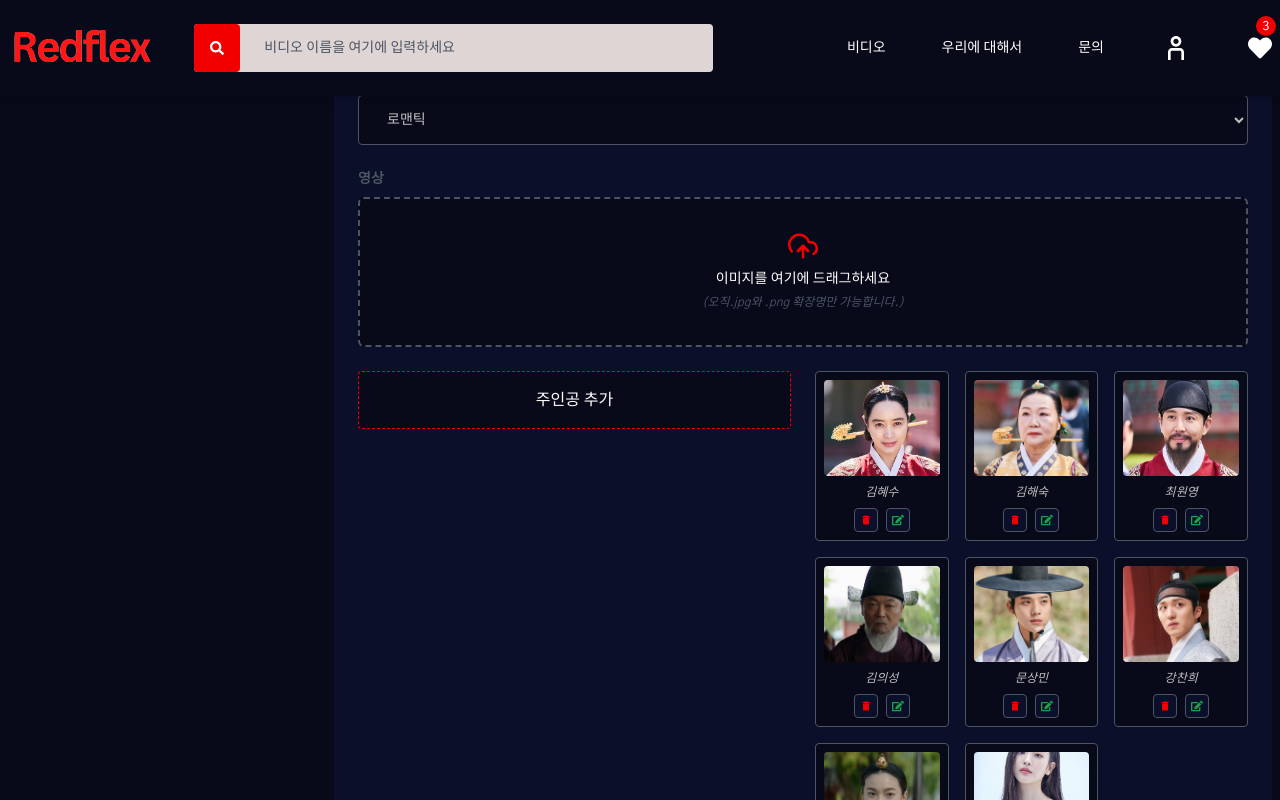
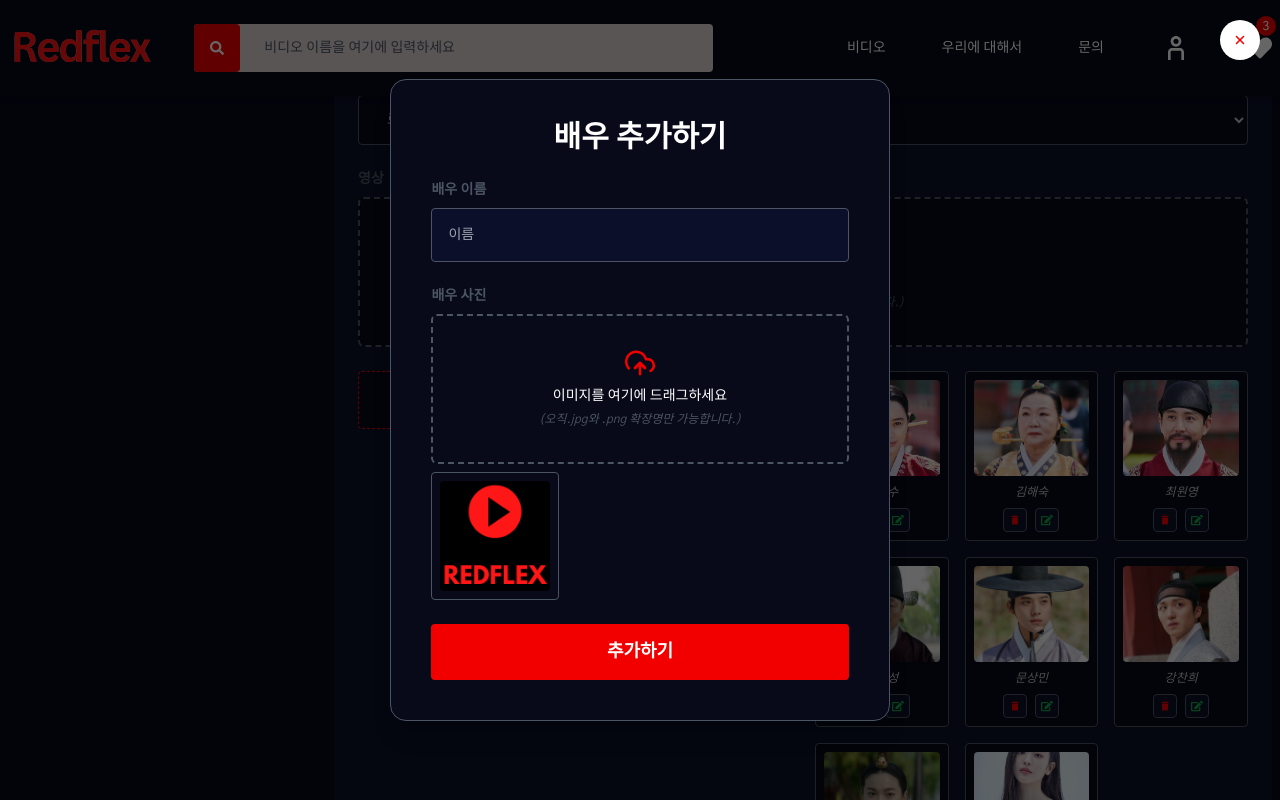
Before and after one commit to Jangchaeyun/redflex, a React (Create React App) app: page /addvideo in a window 1280 px wide. Both pictures are taken after a click on the button "주인공 추가". Shown: the part 921-1721 px from the top of the page. Built offline with nearby package versions, Linux system fonts and the light colour scheme.

Commit message:
Popup Screen

```diff
--- /dev/null
+++ b/src/Components/Modals/CastsModal.js
@@ -0,0 +1,45 @@
+import React from 'react'
+import Uploader from '../Uploader'
+import { Input } from '../UsedInputs'
+import MainModal from './MainModal'
+
+function CastsModal({ modalOpen, setModalOpen, cast}) {
+  return (
+    <MainModal modalOpen={modalOpen} setModalOpen={setModalOpen}>
+        <div className='inline-block sm:4/5 border border-border md:w-3/5 lg:w-2/5 w-full align-middle p-10 overflow-y-auto h-full bg-main text-white shadow-xl rounded-2xl'>
+            <h2 className='text-3xl font-bold'>{cast ? "배우 업데이트" : "배우 추가하기"}</h2>
+            <form className='flex flex-col gap-6 text-left mt-6'>
+                <Input
+                    label="배우 이름"
+                    placeholder={cast ? cast.fullName : "이름"}
+                    type="text"
+                    bg={false}
+                />
+                <div className='flex flex-col gap-2'>
+                    <p className='text-border font-semibold text-sm'>
+                        배우 사진
+                    </p>
+                    <Uploader />
+                    <div className='w-32 h-32 p-2 bg-main border border-border rounded'>
+                        <img
+                            src={`/images/${cast ? cast.image : "user.png"}`}
+                            alt={cast?.fullName}
+                            className='w-full h-full object-cover rounded'
+                        />
+                    </div>
+                </div>
+                <button
+                    onClick={() => setModalOpen(false)}
+                    className='w-full flex-rows gap-4 py-3 text-lg font-bold hover:bg-transparent hover:bg-dry border-2 border-subMain rounded bg-subMain text-white'
+                >
+                    {
+                        cast ? "업데이트" : "추가하기"
+                    }
+                </button>
+            </form>
+        </div>
+    </MainModal>
+  )
+}
+
+export default CastsModal
--- /dev/null
+++ b/src/Components/Modals/ShareModal.js
@@ -0,0 +1,64 @@
+import React from 'react'
+import { FaFacebook, FaPinterest, FaTelegram, FaTwitter, FaWhatsapp } from 'react-icons/fa'
+import { MdEmail } from 'react-icons/md';
+import { FacebookShareButton, PinterestShareButton, TelegramShareButton, TwitterShareButton, WhatsappShareButton, EmailShareButton } from 'react-share'
+import MainModal from './MainModal'
+
+function ShareMovieModal({ modalOpen, setModalOpen, movie}) {
+    const shareData = [
+        {
+            icon:FaFacebook,
+            shareButton:FacebookShareButton
+        },
+        {
+            icon:FaTwitter,
+            shareButton:TwitterShareButton
+        },
+        {
+            icon:FaWhatsapp,
+            shareButton:WhatsappShareButton
+        },
+        {
+            icon: FaTelegram,
+            shareButton:TelegramShareButton
+        },
+        {
+            icon:FaWhatsapp,
+            shareButton:WhatsappShareButton
+        },
+        {
+            icon:FaPinterest,
+            shareButton:PinterestShareButton
+        },
+        {
+            icon:MdEmail,
+            shareButton:EmailShareButton,
+        },
+    ];
+
+    const url = `${window.location.protocol}//${window.location.protocol}/video/${movie.name}`
+  return (
+    <MainModal modalOpen={modalOpen} setModalOpen={setModalOpen}>
+        <div className='inline-block sm:4/5 border border-border md:w-3/5 lg:w-2/5 w-full align-middle p-10 overflow-y-auto h-full bg-main text-white shadow-xl rounded-2xl'>
+            <h2 className='text-2xl font-bold'>공유 <span className='text-xl font-bold'>"{movie?.name}"</span></h2>
+            <form className='flex-rows flex-wrap gap-6 mt-6'>
+                {
+                    shareData.map((data, index) => (
+                        <data.shareButton
+                            key={index}
+                            url={url}
+                            quote="Redflex | Free Videos Site"
+                        >
+                            <div className='w-12 transitions hover:bg-subMain flex-colo text-lg h-12 bg-white rounded bg-opacity-30'>
+                                <data.icon />
+                            </div>
+                        </data.shareButton>
+                    ))
+                }
+            </form>
+        </div>
+    </MainModal>
+  )
+}
+
+export default ShareMovieModal
--- a/src/Components/Single/MovieInfo.js
+++ b/src/Components/Single/MovieInfo.js
@@ -4,7 +4,7 @@ import { FiLogIn } from 'react-icons/fi'
 import { Link } from 'react-router-dom'
 import FlexVideoItems from '../FlexVideoItems'
 
-function MovieInfo({movie}) {
+function MovieInfo({movie, setModalOpen}) {
   return (
     <div className='w-full xl:h-screen relative text-white'>
         <img
@@ -40,7 +40,9 @@ function MovieInfo({movie}) {
                         </p>
                         <div className='grid sm:grid-cols-5 grid-cols-2 gap-4 p-6 bg-main border border-gray-800 rounded-lg'>
                             {/* share */}
-                            <div className='col-span-1 flex-colo border-r border-border'>
+                            <div
+                                onClick={() => setModalOpen(true)}
+                                className='col-span-1 flex-colo border-r border-border'>
                                 <button className='w-10 h-10 flex-colo rounded-lg bg-white bg-opacity-20'>
                                     <FaShareAlt />
                                 </button>
--- a/src/Screens/Dashboard/Admin/AddVideo.js
+++ b/src/Screens/Dashboard/Admin/AddVideo.js
@@ -1,4 +1,4 @@
-import React from 'react'
+import React, { useEffect, useState } from 'react'
 import Uploader from '../../../Components/Uploader'
 import { Input, Message, Select } from '../../../Components/UsedInputs'
 import { CategoriesData } from '../../../Data/CategoriesData'
@@ -7,10 +7,20 @@ import SideBar from '../SideBar'
 import { MdDelete } from 'react-icons/md'
 import { FaEdit } from 'react-icons/fa'
 import { ImUpload } from 'react-icons/im'
+import CastsModal from '../../../Components/Modals/CastsModal'
 
 function AddVideo() {
+    const [modalOpen, setModalOpen] = useState(false);
+    const [cast, setCast] = useState(null);
+
+    useEffect(() => {
+        if(modalOpen === false) {
+            setCast();
+        }
+    }, [modalOpen])
   return (
       <SideBar>
+        <CastsModal modalOpen={modalOpen} setModalOpen={setModalOpen} cast={cast} />
         <div className='flex flex-col gap-6'>
           <h2 className='text-xl font-bold'>비디오 추가</h2>
           <div className='w-full grid md:grid-cols-2 gap-6'>
@@ -90,7 +100,10 @@ function AddVideo() {
         </div>
           {/* CASTS */}
           <div className='w-full grid lg:grid-cols-2 gap-6 items-start'>
-            <button className='w-full py-4 bg-main border border-subMain border-dashed text-white rounded'>
+            <button
+                onClick={() => setModalOpen(true)}
+                className='w-full py-4 bg-main border border-subMain border-dashed text-white rounded'
+            >
                 주인공 추가
             </button>
             <div className='grid 2xl:grid-cols-4 lg:grid-cols-3 sm:grid-cols-4 grid-cols-2 gap-4'>
@@ -110,7 +123,12 @@ function AddVideo() {
                                 <button className='w-6 h-6 flex-colo bg-dry border border-border text-subMain rounded'>
                                     <MdDelete />
                                 </button>
-                                <button className='w-6 h-6 flex-colo bg-dry border border-border text-green-600 rounded'>
+                                <button
+                                    onClick={() =>{
+                                        setCast(user);
+                                        setModalOpen(true)}
+                                    }
+                                    className='w-6 h-6 flex-colo bg-dry border border-border text-green-600 rounded'>
                                     <FaEdit />
                                 </button>
                             </div>
--- a/src/Screens/SingleVideo.js
+++ b/src/Screens/SingleVideo.js
@@ -1,4 +1,4 @@
-import React from 'react'
+import React, { useState } from 'react'
 import { useParams } from 'react-router-dom'
 import MovieCasts from '../Components/Single/MovieCasts'
 import MovieInfo from '../Components/Single/MovieInfo'
@@ -8,8 +8,10 @@ import { Videos } from '../Data/VideosData'
 import Layout from '../Layout/Layout'
 import { BsCollectionFill } from "react-icons/bs";
 import Video from '../Components/Video'
+import ShareMovieModal from '../Components/Modals/ShareModal'
 
 function SingleVideo() {
+    const [modalOpen, setModalOpen] = useState(false);
     const {id} = useParams()
     const movie = Videos.find((movie) => movie.name === id)
     const RelatedMovies = Videos.filter(
@@ -17,7 +19,12 @@ function SingleVideo() {
     );
   return (
     <Layout>
-        <MovieInfo movie={movie} />
+        <ShareMovieModal
+          modalOpen={modalOpen}
+          setModalOpen={setModalOpen}
+          movie={movie}
+        />
+        <MovieInfo movie={movie} setModalOpen={setModalOpen} />
         <div className='container mx-auto min-h-screen px-2 my-6'>
             <MovieCasts />
             {/* rate */}
```
